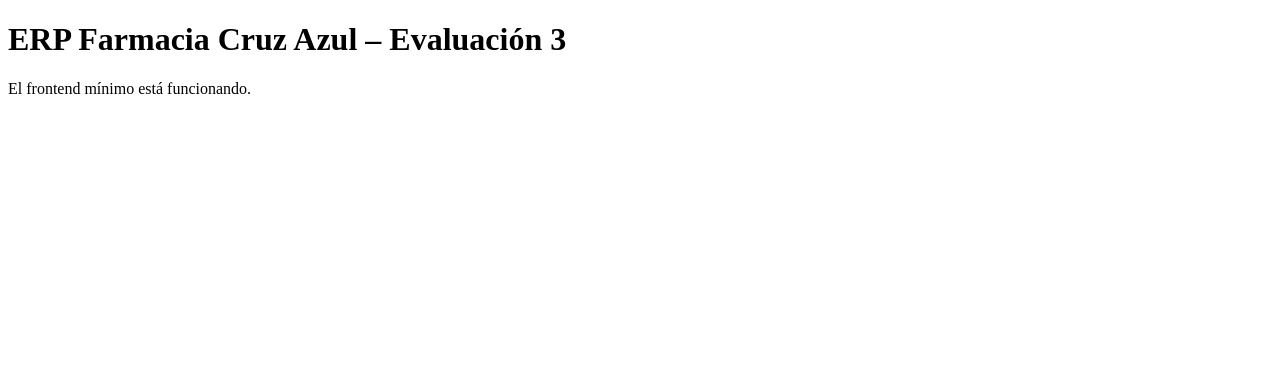
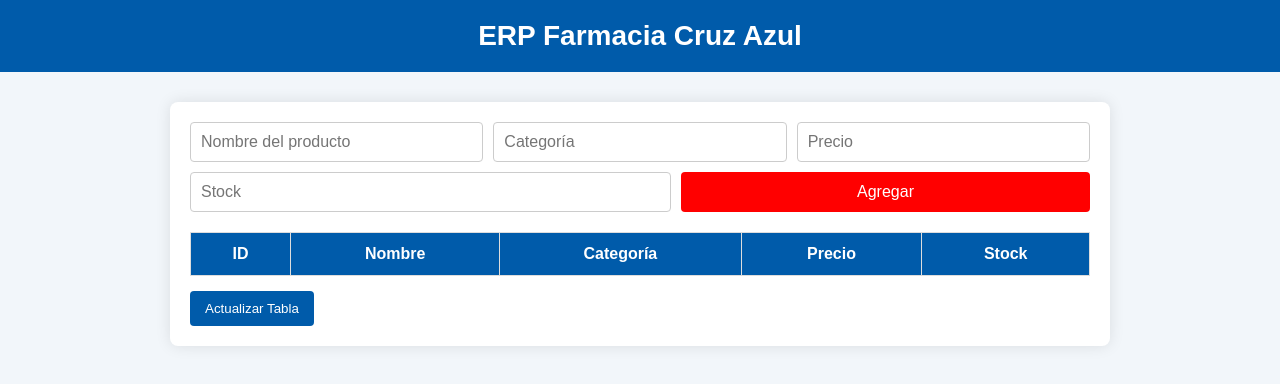
Before and after one commit to Franc-isco/evaluacion2-cruzazul-erp, a website: page evaluacion3/frontend/public/index.html in a window 1280 px wide. Drawn offline with Linux system fonts and the light colour scheme.

Commit message:
Update index.html

```diff
--- a/evaluacion3/frontend/public/index.html
+++ b/evaluacion3/frontend/public/index.html
@@ -1,11 +1,149 @@
 <!DOCTYPE html>
 <html lang="es">
 <head>
-  <meta charset="UTF-8">
-  <title>Frontend Evaluación 3</title>
+<meta charset="UTF-8">
+<title>ERP Farmacia Cruz Azul</title>
+<style>
+    body {
+        font-family: Arial, sans-serif;
+        background-color: #f2f6fa;
+        margin: 0;
+        padding: 0;
+        color: #1a1a1a;
+    }
+    header {
+        background-color: #005baa; /* Azul Cruz Azul */
+        color: white;
+        padding: 20px;
+        text-align: center;
+        font-size: 28px;
+        font-weight: bold;
+    }
+    main {
+        max-width: 900px;
+        margin: 30px auto;
+        padding: 20px;
+        background-color: white;
+        border-radius: 8px;
+        box-shadow: 0 0 15px rgba(0,0,0,0.1);
+    }
+    form {
+        display: flex;
+        flex-wrap: wrap;
+        gap: 10px;
+        margin-bottom: 20px;
+    }
+    form input {
+        padding: 10px;
+        font-size: 16px;
+        flex: 1 1 150px;
+        border-radius: 4px;
+        border: 1px solid #ccc;
+    }
+    form button {
+        padding: 10px 20px;
+        background-color: #ff0000; /* Rojo Cruz Azul */
+        color: white;
+        border: none;
+        border-radius: 4px;
+        cursor: pointer;
+        font-size: 16px;
+        flex: 1 1 100px;
+    }
+    form button:hover {
+        background-color: #cc0000;
+    }
+    table {
+        width: 100%;
+        border-collapse: collapse;
+        margin-top: 10px;
+    }
+    th, td {
+        border: 1px solid #ddd;
+        padding: 12px;
+        text-align: center;
+    }
+    th {
+        background-color: #005baa;
+        color: white;
+    }
+    tr:nth-child(even) {
+        background-color: #f9f9f9;
+    }
+    #refresh-btn {
+        margin-top: 15px;
+        padding: 10px 15px;
+        background-color: #005baa;
+        color: white;
+        border: none;
+        border-radius: 4px;
+        cursor: pointer;
+    }
+    #refresh-btn:hover {
+        background-color: #004080;
+    }
+</style>
+<script>
+async function listarProductos() {
+  const res = await fetch('http://localhost:4000/api/productos');
+  const data = await res.json();
+  const tabla = document.getElementById('tabla-productos');
+  tabla.innerHTML = '';
+  data.forEach(p => {
+    const row = `<tr>
+      <td>${p.id}</td>
+      <td>${p.nombre}</td>
+      <td>${p.categoria}</td>
+      <td>${p.precio}</td>
+      <td>${p.stock}</td>
+    </tr>`;
+    tabla.innerHTML += row;
+  });
+}
+
+async function agregarProducto(event) {
+  event.preventDefault();
+  const nombre = document.getElementById('nombre').value;
+  const categoria = document.getElementById('categoria').value;
+  const precio = document.getElementById('precio').value;
+  const stock = document.getElementById('stock').value;
+
+  await fetch('http://localhost:4000/api/productos', {
+    method: 'POST',
+    headers: {'Content-Type':'application/json'},
+    body: JSON.stringify({nombre, categoria, precio, stock})
+  });
+
+  listarProductos();
+  document.getElementById('producto-form').reset();
+}
+</script>
 </head>
 <body>
-  <h1>ERP Farmacia Cruz Azul – Evaluación 3</h1>
-  <p>El frontend mínimo está funcionando.</p>
+<header>ERP Farmacia Cruz Azul</header>
+<main>
+  <form id="producto-form" onsubmit="agregarProducto(event)">
+    <input type="text" id="nombre" placeholder="Nombre del producto" required>
+    <input type="text" id="categoria" placeholder="Categoría">
+    <input type="number" id="precio" placeholder="Precio" required>
+    <input type="number" id="stock" placeholder="Stock" required>
+    <button type="submit">Agregar</button>
+  </form>
+
+  <table>
+    <thead>
+      <tr>
+        <th>ID</th>
+        <th>Nombre</th>
+        <th>Categoría</th>
+        <th>Precio</th>
+        <th>Stock</th>
+      </tr>
+    </thead>
+    <tbody id="tabla-productos"></tbody>
+  </table>
+
+  <button id="refresh-btn" onclick="listarProductos()">Actualizar Tabla</button>
+</main>
 </body>
 </html>
```
